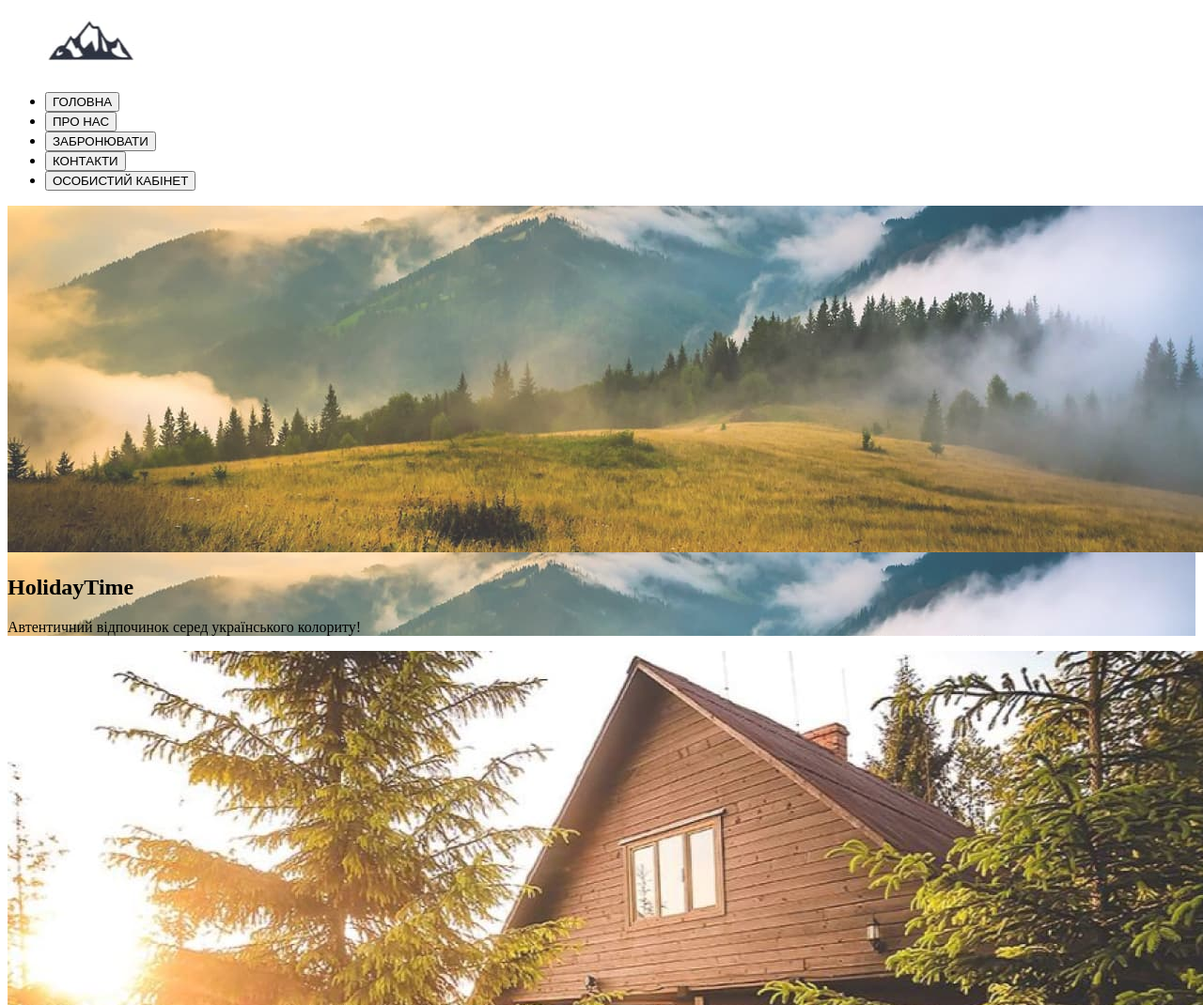
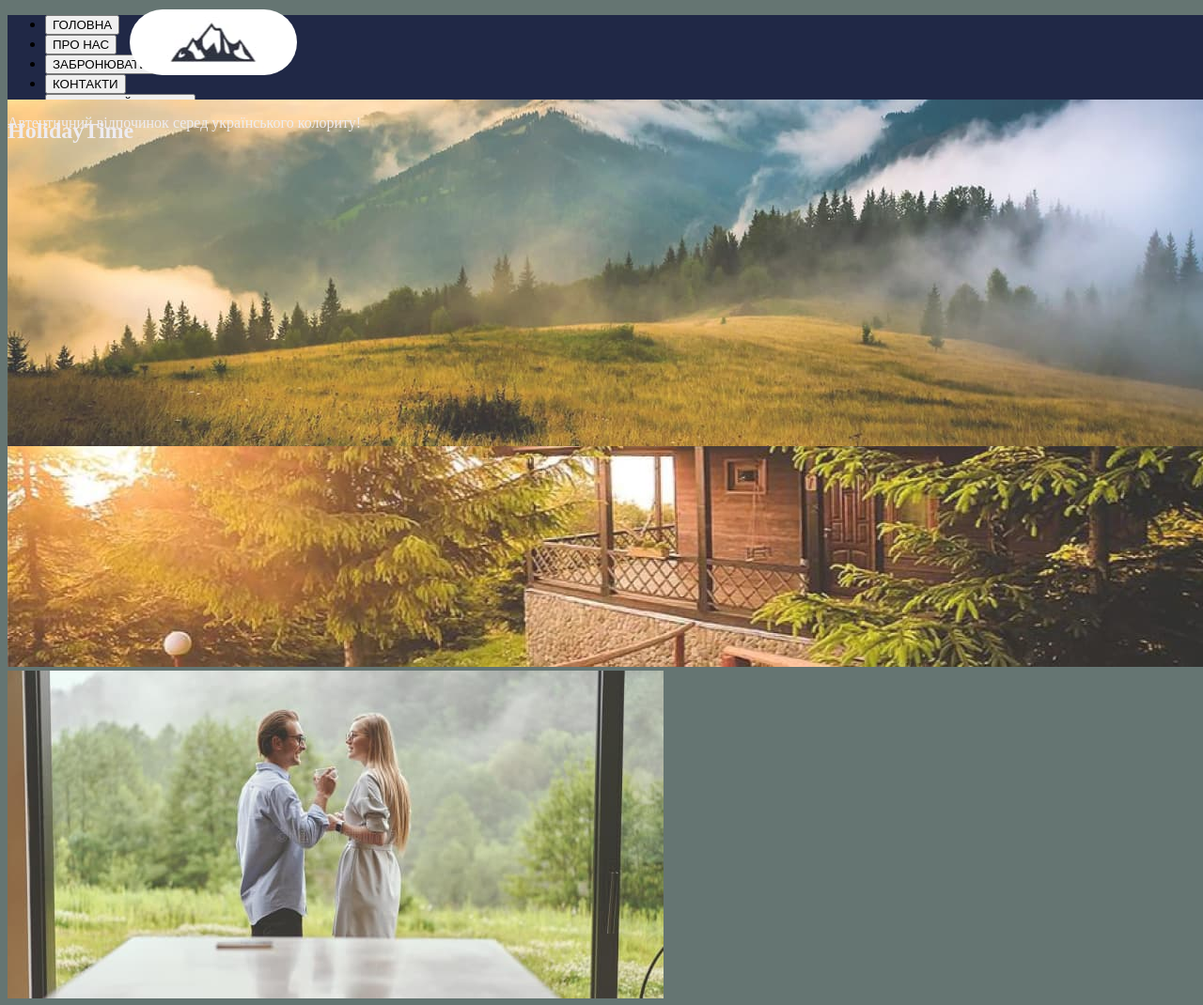
Before and after one commit to ivantemruc/holiday-time, a plain HTML site: page index.html in a window 1280 px wide. Shown: the top 1070 px of the page at 94% size. Drawn offline with Linux system fonts and the light colour scheme; files whose address does not match are found by name.

Commit message:
change of header

```diff
--- a/css/styles.css
+++ b/css/styles.css
@@ -1,9 +1,43 @@
+body {width: 577.28px;
+    height: 335px;
+    background: #657572;}
+
+.header {
+    background-color: #202846;
+    width: 1920px;
+    height: 90px;
+
+}
+
+.logo {border-radius: 167px;position: absolute;
+    width: 178.45px;
+    height: 70px;
+    left: 138px;
+    top: 10px;}
+.site-nav {
+
+}
 
 .bg {background: url(12345.jpg);}
 
 
+.container {
+    position: relative;
+}
+.container img {position: absolute;width: 1488px;
+    height: 369px;
+    margin:left: -3px;
+    top: 0px;
+}
 
+.container h1 {position: absolute;
+     color: #EEECF1;
+}
 
+.container p {
+    position: absolute;
+    color:#EEECF1;
+}
 
 
 footer {background-color:#202846;
--- a/index.html
+++ b/index.html
@@ -13,10 +13,10 @@
 			rel="stylesheet"/>
 </head>
 <body>
-    <header>
-        <nav>
-            <img src="images/photo-logo.jpg" alt="лого компанії" width="178.45" height="70">
-            <ul class="site-nav">
+    <header class="header">
+        <nav class="site-nav">
+            <img class="logo" src="images/photo-logo.jpg" alt="лого компанії" width="178.45" height="70">
+            <ul class="">
                 <li>
                <button>ГОЛОВНА</button>
                 </li>
@@ -36,15 +36,13 @@
         </nav>
     </header>
     <section>
-        <div class="bg">
+        <div class="container">
 
             <img src="/images/12345.jpg" alt="гори" width="
             1488px" height="369px">
             <h1>HolidayTime</h1>
                 <p>Автентичний відпочинок серед українського колориту!</p>
-
-
-    </div>
+        </div>
 
     </section>
     <section>
@@ -57,7 +55,10 @@
 698px" height="349px">
     </section>
     <footer>
-        <p>HolidayTime. All rights resered</p>
+
+        <p>
+            © 2021 HolidayTime.  All rights reserved.
+        </p>
     </footer>
 </body>
 </html>
```
Also changed, not shown: images/© 2021 HolidayTime. All rights reserved..svg (added).
